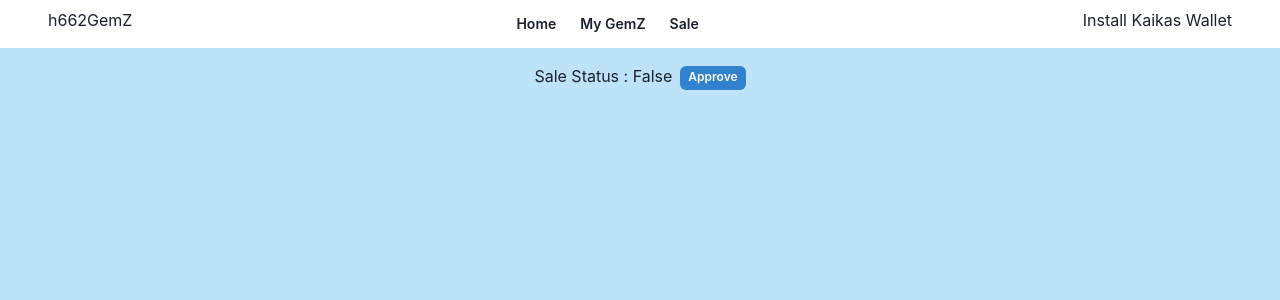
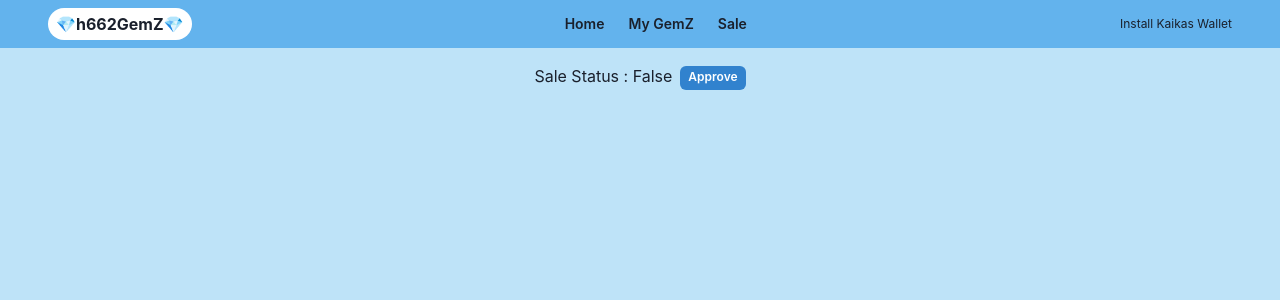
Before and after one commit to h662/h662GemZ, a Next.js app in the folder dapp/: page /my-gemz in a window 1280 px wide. Shown: the top 300 px of the page. Built offline with nearby package versions, Linux system fonts and the light colour scheme.

Commit message:
fix Header

```diff
--- a/dapp/components/Header.tsx
+++ b/dapp/components/Header.tsx
@@ -10,13 +10,23 @@ const Header: FC = () => {
   return (
     <Flex
       position="fixed"
-      bg="white"
+      bg="blue.300"
       w="full"
       justifyContent="space-between"
+      alignItems="center"
       px={12}
       py={2}
     >
-      <Box>h662GemZ</Box>
+      <Flex
+        bg="white"
+        alignItems="center"
+        px={2}
+        py={1}
+        rounded="full"
+        fontWeight="bold"
+      >
+        💎h662GemZ💎
+      </Flex>
       <Box>
         <Link href="/">
           <Button size="sm" variant="ghost">
@@ -35,9 +45,9 @@ const Header: FC = () => {
         </Link>
       </Box>
       <Box>
-        <Text>
+        <Text fontSize="xs">
           {account
-            ? `${account.substr(0, 4)}...${account.substr(
+            ? `Account ${account.substr(0, 4)}...${account.substr(
                 account.length - 4,
                 account.length
               )}`
```
